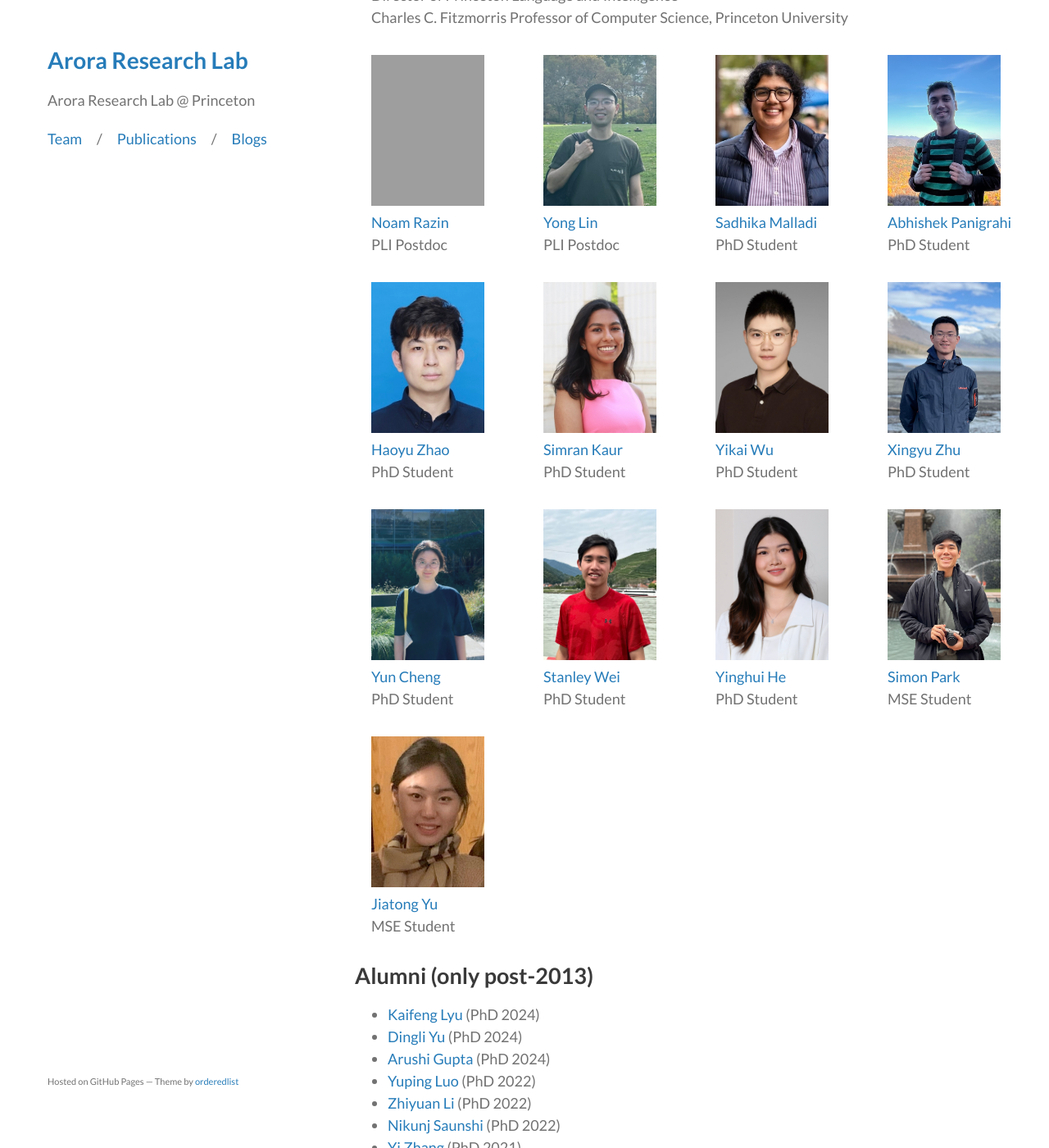
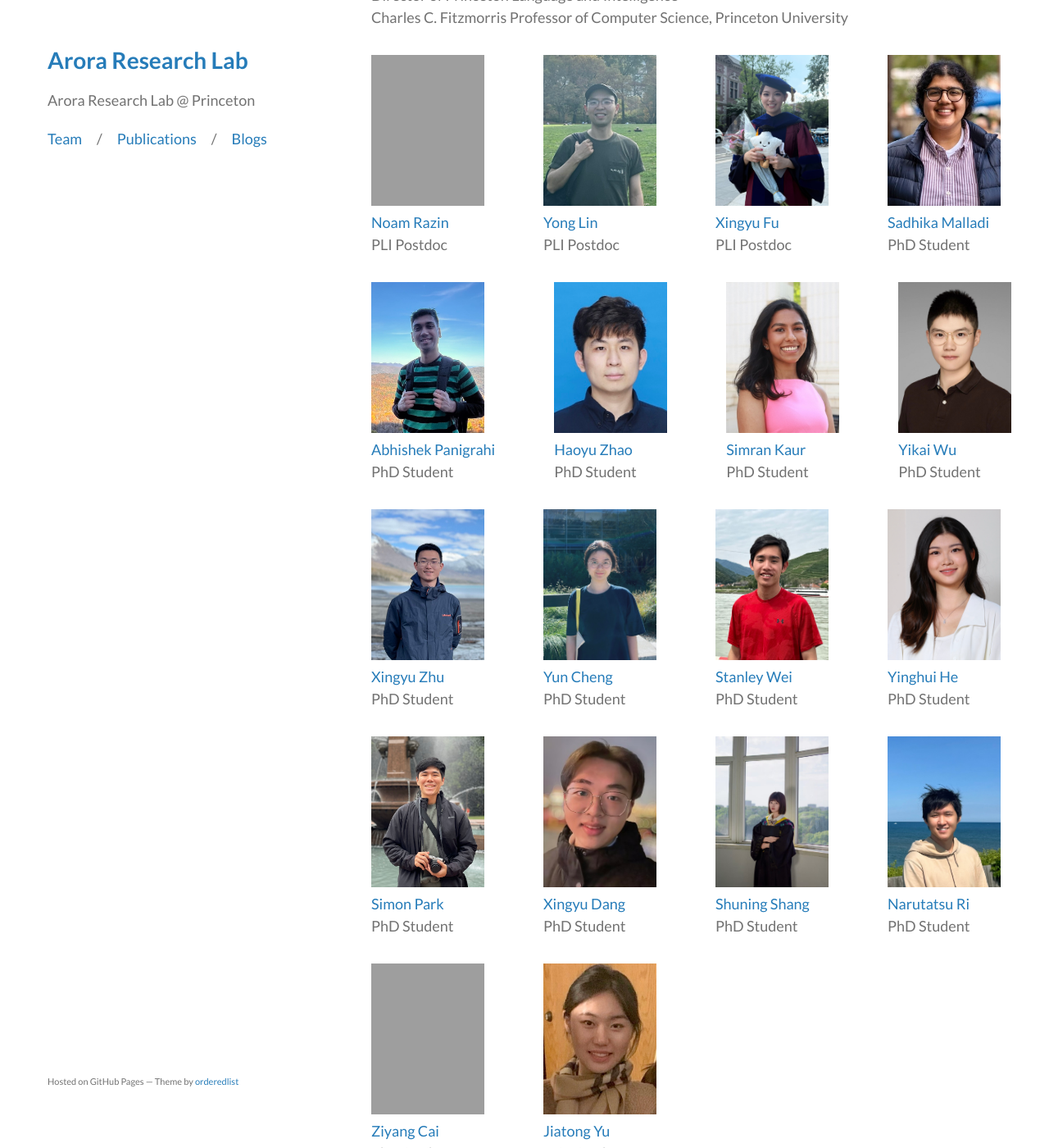
Before and after one commit to aroraresearch-princeton/aroraresearch-princeton.github.io, a Jekyll site: the page built from pages/team.md, in a window 1280 px wide and 1400 px high, scrolled down 345 px. Shown: the whole window at 82% size. Built offline with Jekyll 4.4.1, drawn with Linux system fonts in a browser that asks for light colours; grey boxes are pictures that could not be loaded.

Commit message:
10/21 update

```diff
--- a/_data/people.yml
+++ b/_data/people.yml
@@ -19,6 +19,13 @@ yong:
   title: PLI Postdoc
   photo: /people/yong_lin.jpg
   website: https://linyongver.github.io/Website/
+  status: current
+
+xingyu:
+  name: Xingyu Fu
+  title: PLI Postdoc
+  photo: /people/xingyu_fu.jpg
+  website: https://zeyofu.github.io
   status: current
 
 sadhika:
@@ -56,7 +63,7 @@ yikai:
   website: https://yikai-wu.github.io
   status: current
 
-xingyu:
+jupiter:
   name: Xingyu Zhu
   title: PhD Student
   photo: /people/xingyu_zhu.jpg
@@ -86,9 +93,37 @@ yinghui:
 
 simon:
   name: Simon Park
-  title: MSE Student
+  title: PhD Student
   photo: /people/simon_park.jpg
   website: https://parksimon0808.github.io
+  status: current
+
+dang:
+  name: Xingyu Dang
+  title: PhD Student
+  photo: /people/xingyu_dang.jpg
+  website: https://dangxingyu.github.io/
+  status: current
+
+shuning:
+  name: Shuning Shang
+  title: PhD Student
+  photo: /people/shuning_shang.jpg
+  website: https://nooraovo.github.io
+  status: current
+
+edward:
+  name: Narutatsu Ri
+  title: PhD Student
+  photo: /people/narutatsu_ri.jpg
+  website: https://narutatsuri.github.io
+  status: current
+
+jack:
+  name: Ziyang Cai
+  title: PhD Student
+  photo: https://ca.slack-edge.com/TUS2PBH3K-U093Q524831-50c06fe87604-512
+  website:
   status: current
 
 jiatong:
```
Also changed, not shown: _data/publications.yml (+19 -19 lines), people/narutatsu_ri.jpg (added), people/shuning_shang.jpg (added), people/xingyu_dang.jpg (added), people/xingyu_fu.JPG (added), 6 other files.
